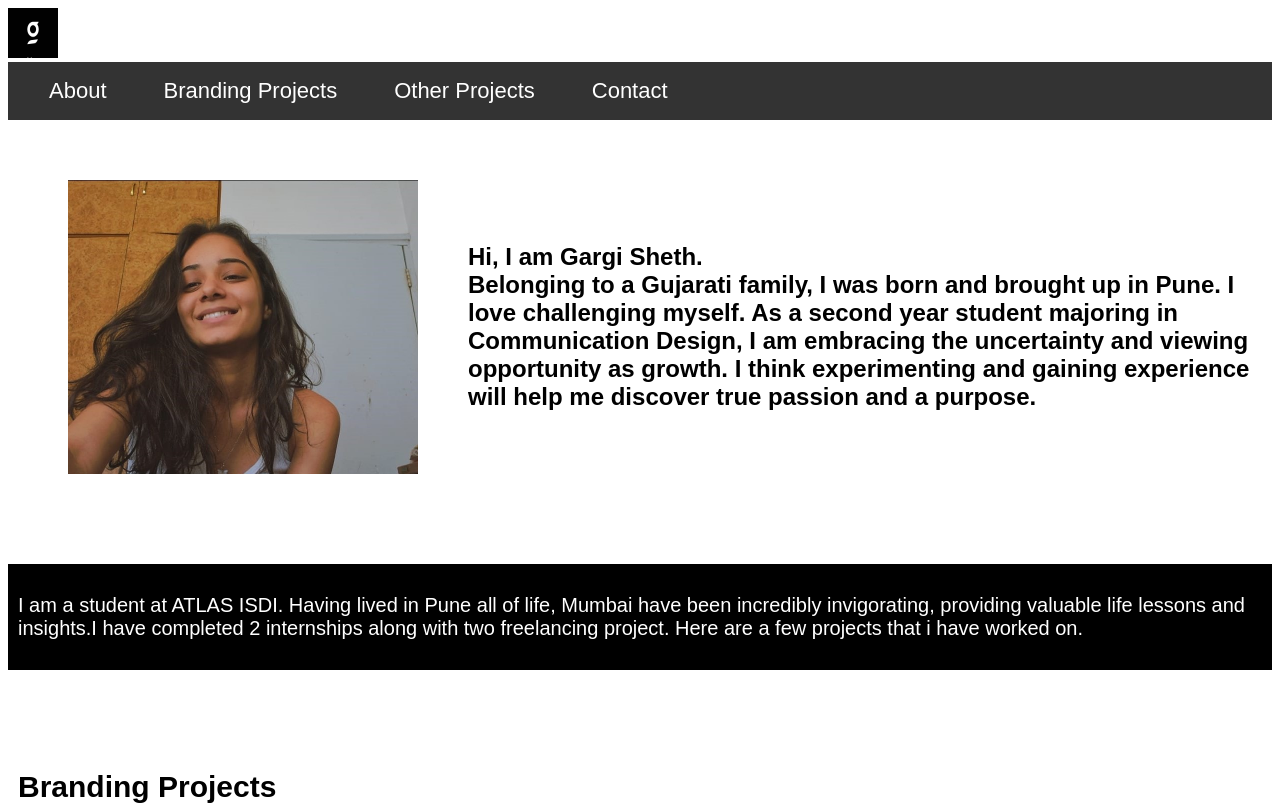
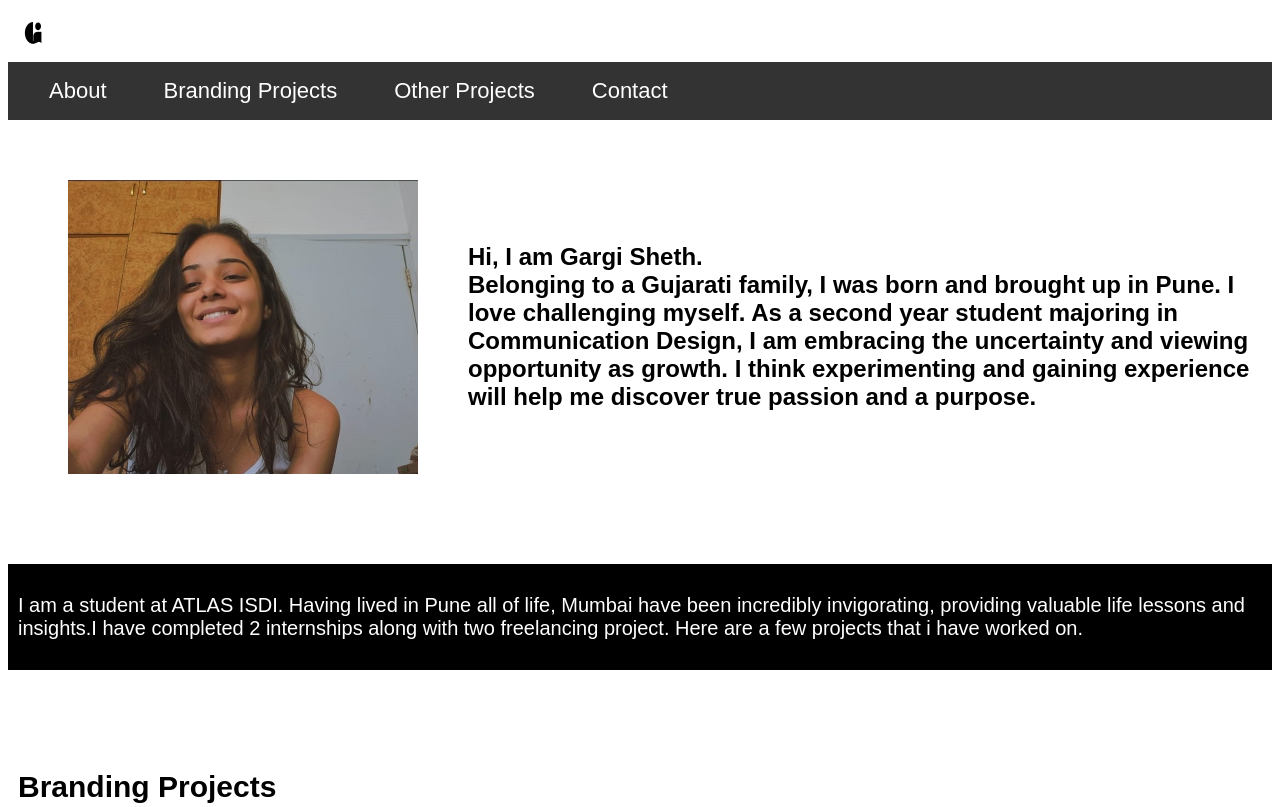
Before and after one commit to gargisheth/publishOn-GitHub, a plain HTML site: page index.html in a window 1280 px wide. Shown: the top 807 px of the page. Drawn offline with Linux system fonts and the light colour scheme.

Commit message:
logo changes

```diff
--- a/index.html
+++ b/index.html
@@ -8,7 +8,7 @@
 </head>
 <header>
     <div class="logo container">
-     <img src="images/10.png" width="50px" height="50px">
+     <img src="images/13.png" width="50px" height="50px">
 
 
     </div>
```
Also changed, not shown: images/13.jpg (added), images/13.png (added).
